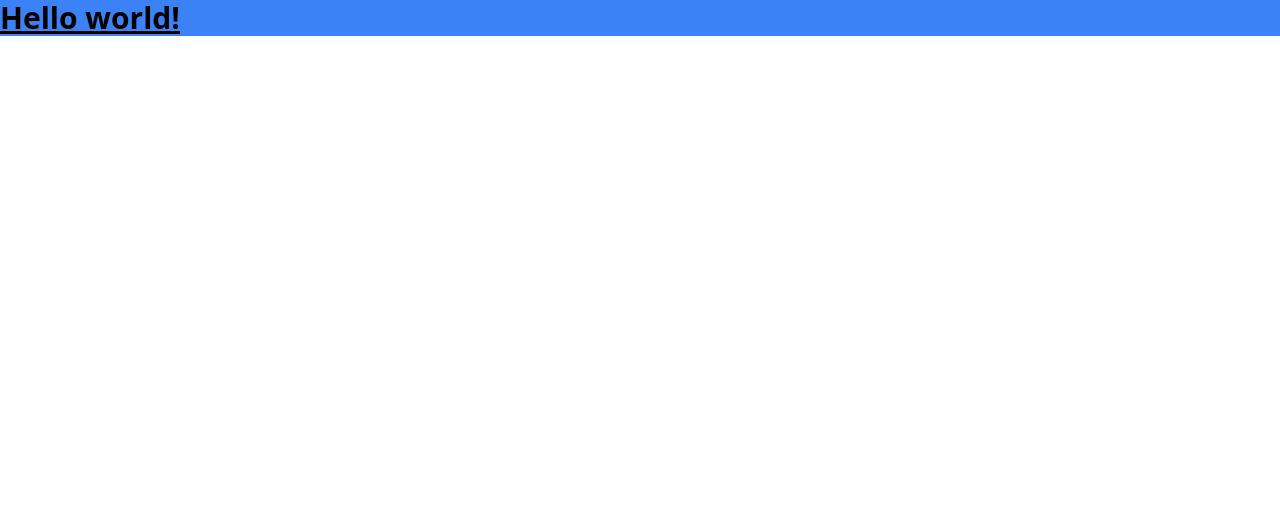
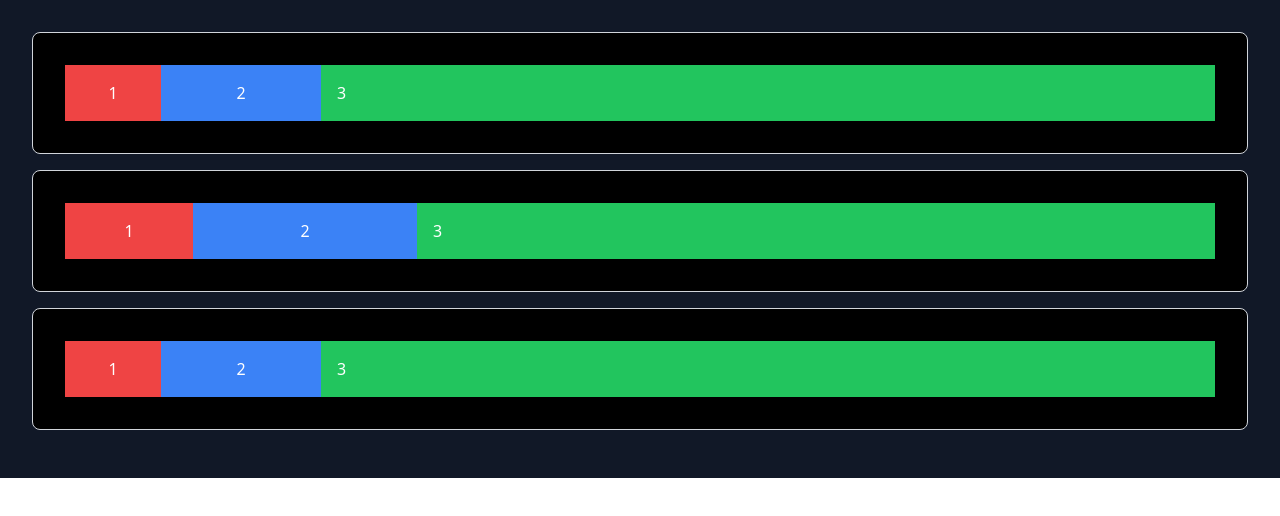
Before and after one commit to omid-ghanbaran/mahdaad-tasks, a Vue app: page / in a window 1280 px wide. Shown: the top 516 px of the page. Built offline with nearby package versions, Linux system fonts and the light colour scheme.

Commit message:
Scenario-7

```diff
--- a/src/App.vue
+++ b/src/App.vue
@@ -1,7 +1,57 @@
-<script setup></script>
+<template>
+  <div class="container mx-auto p-8 bg-gray-900">
+    <FlexFixedRow
+      v-for="(row, index) in rows"
+      :key="index"
+      :fixed-width1="row.fixedWidth1"
+      :fixed-width2="row.fixedWidth2"
+    >
+      <template #fixed-1>
+        <div class="bg-red-500 text-white p-4 h-full flex items-center justify-center">
+          {{ row.fixedContent1 }}
+        </div>
+      </template>
 
-<template>
-  <h1 class="text-3xl font-bold underline bg-blue-500">Hello world!</h1>
+      <template #fixed-2>
+        <div class="bg-blue-500 text-white p-4 h-full flex items-center justify-center">
+          {{ row.fixedContent2 }}
+        </div>
+      </template>
+
+      <template #flexible>
+        <div class="bg-green-500 text-white p-4 h-full flex items-center">
+          {{ row.flexContent }}
+        </div>
+      </template>
+    </FlexFixedRow>
+  </div>
 </template>
 
-<style scoped></style>
+<script setup>
+import { ref } from 'vue'
+import FlexFixedRow from '@/components/FlexFixedRow.vue'
+
+const rows = ref([
+  {
+    fixedWidth1: '6rem',
+    fixedWidth2: '10rem',
+    fixedContent1: '1',
+    fixedContent2: '2',
+    flexContent: '3',
+  },
+  {
+    fixedWidth1: '8rem',
+    fixedWidth2: '14rem',
+    fixedContent1: '1',
+    fixedContent2: '2',
+    flexContent: '3',
+  },
+  {
+    fixedWidth1: '6rem',
+    fixedWidth2: '10rem',
+    fixedContent1: '1',
+    fixedContent2: '2',
+    flexContent: '3',
+  },
+])
+</script>
--- /dev/null
+++ b/src/components/FlexFixedRow.vue
@@ -0,0 +1,30 @@
+<template>
+  <div
+    class="flex items-stretch border border-gray-300 rounded-lg overflow-hidden mb-4 p-8 bg-black"
+  >
+    <div class="flex-shrink-0" :style="{ width: fixedWidth1 }">
+      <slot name="fixed-1"></slot>
+    </div>
+
+    <div class="flex-shrink-0" :style="{ width: fixedWidth2 }">
+      <slot name="fixed-2"></slot>
+    </div>
+
+    <div class="flex-grow">
+      <slot name="flexible"></slot>
+    </div>
+  </div>
+</template>
+
+<script setup>
+const props = defineProps({
+  fixedWidth1: {
+    type: String,
+    default: '8rem',
+  },
+  fixedWidth2: {
+    type: String,
+    default: '12rem',
+  },
+})
+</script>
--- a/src/stores/counter.js
+++ /dev/null
@@ -1,12 +0,0 @@
-import { ref, computed } from 'vue'
-import { defineStore } from 'pinia'
-
-export const useCounterStore = defineStore('counter', () => {
-  const count = ref(0)
-  const doubleCount = computed(() => count.value * 2)
-  function increment() {
-    count.value++
-  }
-
-  return { count, doubleCount, increment }
-})
```
